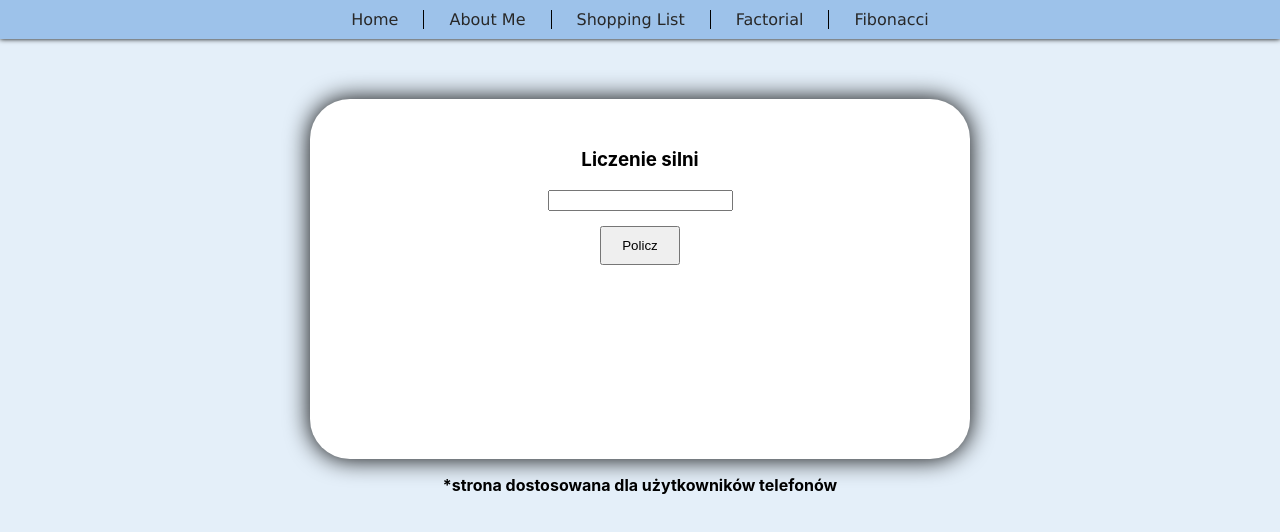
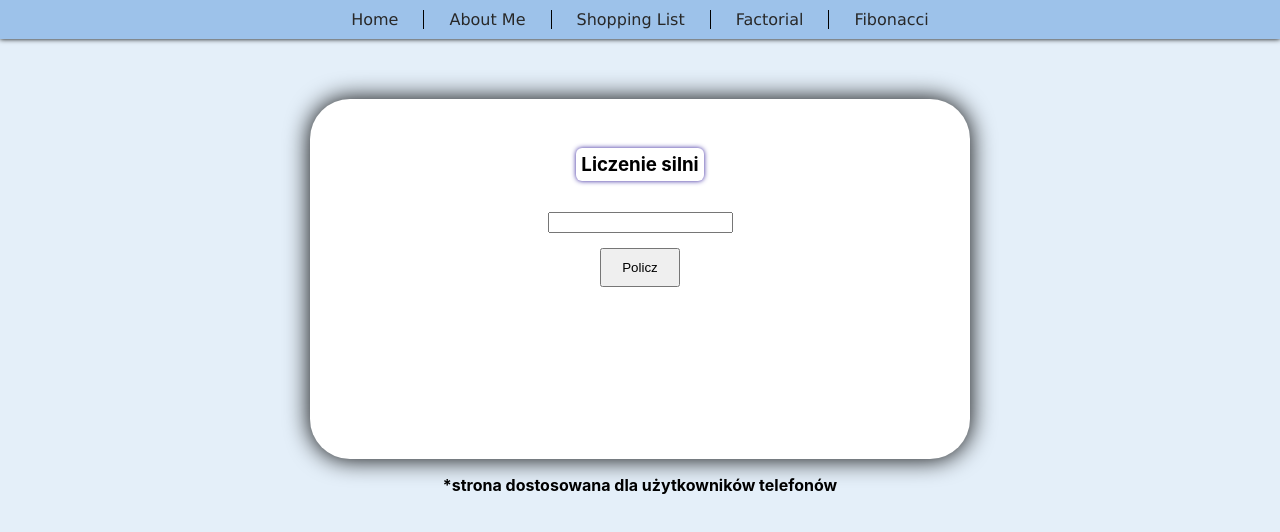
Before and after one commit to Isuana/demo-app, a React app: page /factorial in a window 1280 px wide. Built offline with nearby package versions, Linux system fonts and the light colour scheme.

Commit message:
Modify style

```diff
--- a/src/pages/factorial/factorial.css
+++ b/src/pages/factorial/factorial.css
@@ -1,3 +1,11 @@
+.style-head {
+  border-radius: 6px;
+  display: inline-block;
+  padding: 5px;
+  box-shadow: 0 0 5px rgb(48, 29, 155);
+  margin-bottom: 30px;
+}
+
 .calculation-button {
   margin-top: 15px;
   padding: 10px 20px 10px;
--- a/src/pages/factorial/factorial.js
+++ b/src/pages/factorial/factorial.js
@@ -29,11 +29,12 @@ function Factorial() {
   }
 
   return (
-    <div className="Factorial">
-      <h3>Liczenie silni</h3>
+    <div>
+      <h3 className='style-head'>Liczenie silni</h3>
+      <br />
       <input type="text" id='number' onChange={() => clearResult()} />
-      <br/>
-      <input className="calculation-button" type="button" value="Policz" onClick={() => clickedCalculation()} />
+      <br />
+      <input type="button" value="Policz" className="calculation-button" onClick={() => clickedCalculation()} />
       <div id='result' className='calculation-result'></div>
     </div>
   );
```
